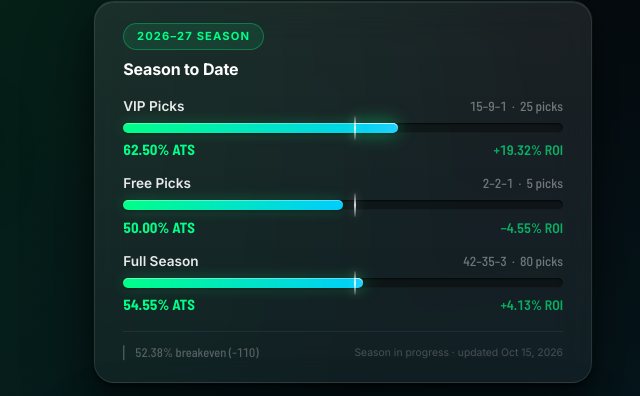
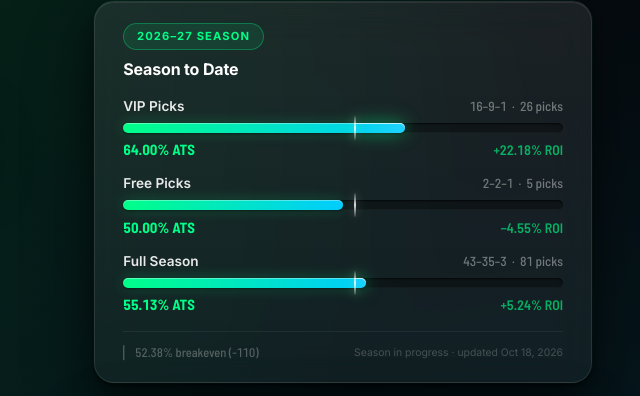
Before and after one commit to brsmith182/YardlineIQ, a website: page public/index.html in a window 1280 px wide. Shown: the part 95-491 px from the top of the page, 640-1280 px from the left. Drawn offline with nearby package versions, Linux system fonts and the light colour scheme; no server answers; a web font is replaced by a local one.

Commit message:
chore: update the season record with the HOU @ JAC game
HOU +2.5 won 34-31 outright at a neutral site. It was a VIP pick, so VIP and
Full Season move; Free stays 2-2-1.
- VIP: 16-9-1 over 26 picks, 64.00% ATS, +22.18% ROI
- Full Season: 43-35-3 over 81 picks, 55.13% ATS, +5.24% ROI

The footer date moves to Oct 18.

The pick is graded in Redis with its final score, so the picks card
shows it too.

Co-Authored-By: Claude Opus 5.5 <noreply@anthropic.com>

```diff
--- a/public/index.html
+++ b/public/index.html
@@ -1660,14 +1660,14 @@
                     <div class="chart-row">
                         <div class="chart-row-meta">
                             <span class="chart-tier-name">VIP Picks</span>
-                            <span class="chart-record">15–9–1 &nbsp;·&nbsp; 25 picks</span>
+                            <span class="chart-record">16–9–1 &nbsp;·&nbsp; 26 picks</span>
                         </div>
-                        <div class="chart-bar-track" style="--fill-width: 62.50%">
+                        <div class="chart-bar-track" style="--fill-width: 64.00%">
                             <div class="chart-bar-fill"></div>
                         </div>
                         <div class="chart-row-footer">
-                            <span class="chart-pct">62.50% ATS</span>
-                            <span class="chart-roi">+19.32% ROI</span>
+                            <span class="chart-pct">64.00% ATS</span>
+                            <span class="chart-roi">+22.18% ROI</span>
                         </div>
                     </div>
 
@@ -1688,14 +1688,14 @@
                     <div class="chart-row">
                         <div class="chart-row-meta">
                             <span class="chart-tier-name">Full Season</span>
-                            <span class="chart-record">42–35–3 &nbsp;·&nbsp; 80 picks</span>
+                            <span class="chart-record">43–35–3 &nbsp;·&nbsp; 81 picks</span>
                         </div>
-                        <div class="chart-bar-track" style="--fill-width: 54.55%">
+                        <div class="chart-bar-track" style="--fill-width: 55.13%">
                             <div class="chart-bar-fill"></div>
                         </div>
                         <div class="chart-row-footer">
-                            <span class="chart-pct">54.55% ATS</span>
-                            <span class="chart-roi">+4.13% ROI</span>
+                            <span class="chart-pct">55.13% ATS</span>
+                            <span class="chart-roi">+5.24% ROI</span>
                         </div>
                     </div>
 
@@ -1703,7 +1703,7 @@
 
                 <div class="chart-footer">
                     <span class="chart-breakeven-label">▏ 52.38% breakeven (-110)</span>
-                    <span class="chart-picks-note">Season in progress · updated Oct 15, 2026</span>
+                    <span class="chart-picks-note">Season in progress · updated Oct 18, 2026</span>
                 </div>
             </div>
 
```
